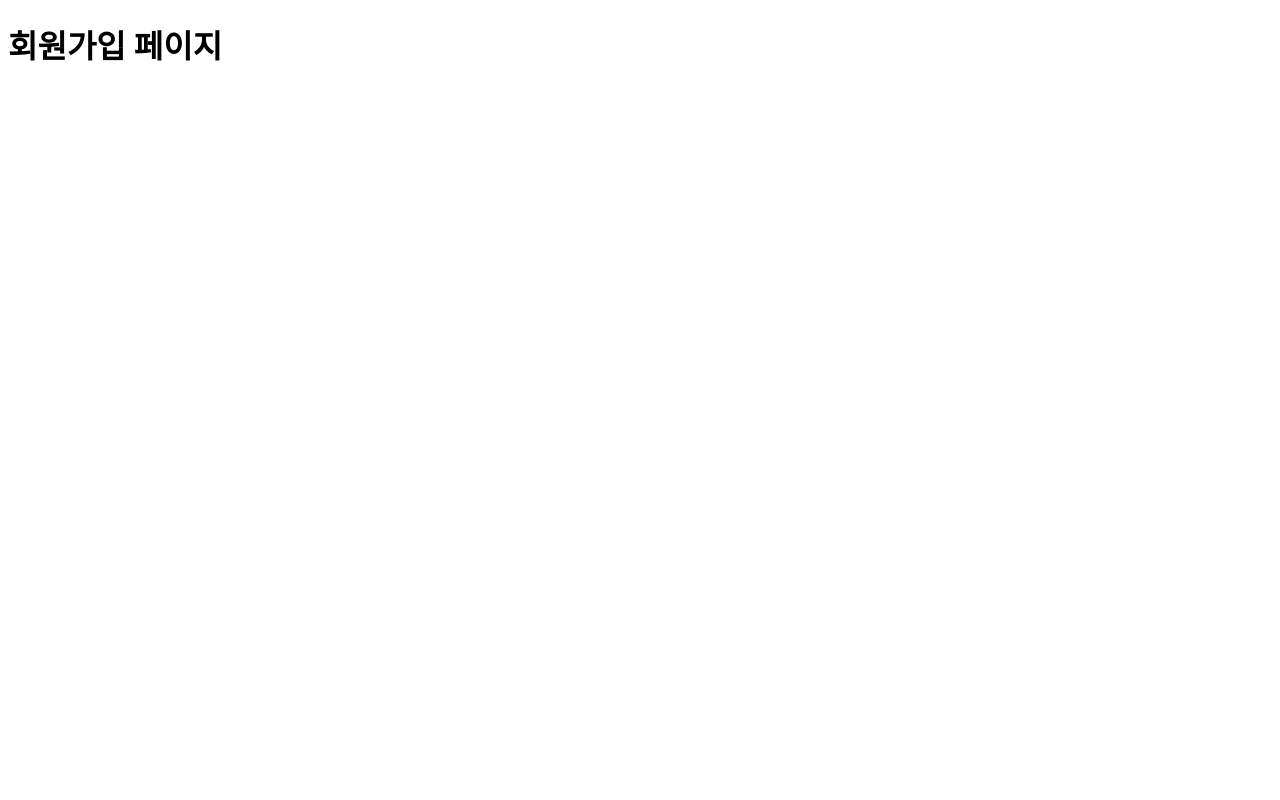
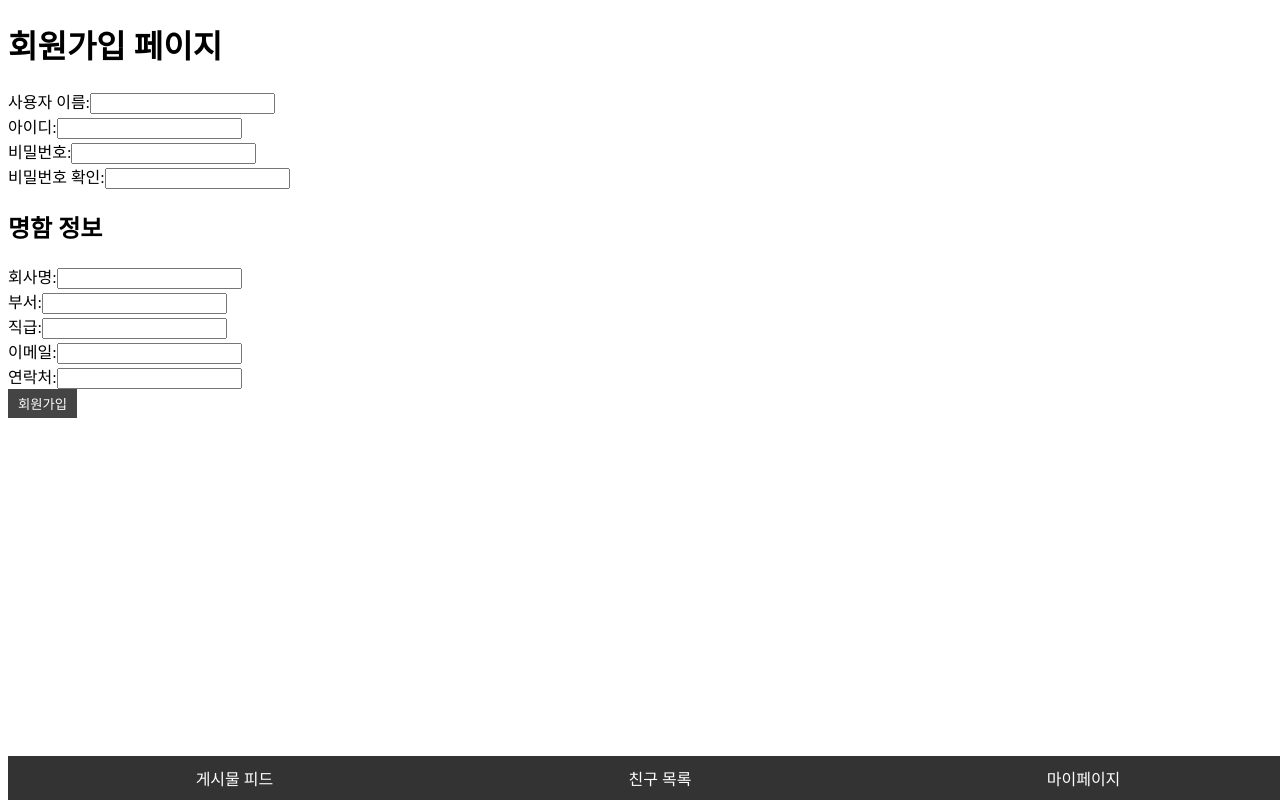
Before and after one commit to Introducing-developer-friends/Devlntro_front, a React (Vite) app: page /signup in a window 1280 px wide. Built offline with nearby package versions, Linux system fonts and the light colour scheme.

Commit message:
회원가입 페이지 기본 틀 완료

```diff
--- a/src/App.tsx
+++ b/src/App.tsx
@@ -4,6 +4,7 @@ import SignUpPage from "./pages/SignUpPage";
 import FeedPage from "./pages/FeedPage";
 import FriendsPage from "./pages/FriendsPage";
 import MyPage from "./pages/MyPage";
+import NavBar from './components/NavBar';
 import "./App.css";
 
 function App() {
@@ -18,6 +19,7 @@ function App() {
           <Route path="/friends" element={<FriendsPage />} />
           <Route path="/mypage" element={<MyPage />} />
         </Routes>
+        <NavBar/>
       </div>
     </Router>
   );
--- a/src/pages/SignUpPage.tsx
+++ b/src/pages/SignUpPage.tsx
@@ -1,10 +1,138 @@
-import React from "react";
+import React, { useState } from "react";
+import axios from "axios";
 
 const SignUpPage: React.FC = () => {
+  const [username, setUsername] = useState("");
+  const [userId, setUserId] = useState("");
+  const [password, setPassword] = useState("");
+  const [confirmPassword, setConfirmPassword] = useState("");
+  const [company, setCompany] = useState("");
+  const [department, setDepartment] = useState("");
+  const [position, setPosition] = useState("");
+  const [email, setEmail] = useState("");
+  const [contact, setContact] = useState("");
+  const [idAvailable, setIdAvailable] = useState<boolean | null>(null);
+  const [formError, setFormError] = useState("");
+
+  const checkIdDuplication = async () => {
+    try {
+      const response = await axios.post("/api/check-id", { userId });
+      setIdAvailable(response.data.available);
+    } catch (error) {
+      console.error("Error checking ID duplication:", error);
+    }
+  };
+
+  const handleSignUp = async () => {
+    if (password !== confirmPassword) {
+      setFormError("Passwords do not match!");
+      return;
+    }
+
+    try {
+      const signUpData = {
+        username,
+        userId,
+        password,
+        company,
+        department,
+        position,
+        email,
+        contact,
+      };
+      await axios.post("/api/signup", signUpData);
+      alert("Sign-up successful!");
+    } catch (error) {
+      console.error("Error during sign-up:", error);
+      setFormError("Sign-up failed. Please try again.");
+    }
+  };
+
   return (
     <div>
       <h1>회원가입 페이지</h1>
-      {/* 회원가입 폼 추가 */}
+      <form>
+        <div>
+          <label>사용자 이름:</label>
+          <input
+            type="text"
+            value={username}
+            onChange={(e) => setUsername(e.target.value)}
+          />
+        </div>
+        <div>
+          <label>아이디:</label>
+          <input
+            type="text"
+            value={userId}
+            onChange={(e) => setUserId(e.target.value)}
+            onBlur={checkIdDuplication}
+          />
+          {idAvailable === false && <p style={{ color: "red" }}>아이디가 이미 존재합니다.</p>}
+          {idAvailable === true && <p style={{ color: "green" }}>사용 가능한 아이디입니다.</p>}
+        </div>
+        <div>
+          <label>비밀번호:</label>
+          <input
+            type="password"
+            value={password}
+            onChange={(e) => setPassword(e.target.value)}
+          />
+        </div>
+        <div>
+          <label>비밀번호 확인:</label>
+          <input
+            type="password"
+            value={confirmPassword}
+            onChange={(e) => setConfirmPassword(e.target.value)}
+          />
+        </div>
+        <h2>명함 정보</h2>
+        <div>
+          <label>회사명:</label>
+          <input
+            type="text"
+            value={company}
+            onChange={(e) => setCompany(e.target.value)}
+          />
+        </div>
+        <div>
+          <label>부서:</label>
+          <input
+            type="text"
+            value={department}
+            onChange={(e) => setDepartment(e.target.value)}
+          />
+        </div>
+        <div>
+          <label>직급:</label>
+          <input
+            type="text"
+            value={position}
+            onChange={(e) => setPosition(e.target.value)}
+          />
+        </div>
+        <div>
+          <label>이메일:</label>
+          <input
+            type="email"
+            value={email}
+            onChange={(e) => setEmail(e.target.value)}
+          />
+        </div>
+        <div>
+          <label>연락처:</label>
+          <input
+            type="tel"
+            value={contact}
+            onChange={(e) => setContact(e.target.value)}
+          />
+        </div>
+        {formError && <p style={{ color: "red" }}>{formError}</p>}
+        <button type="button" onClick={handleSignUp}>
+          회원가입
+        </button>
+      </form>
     </div>
   );
 };
```
